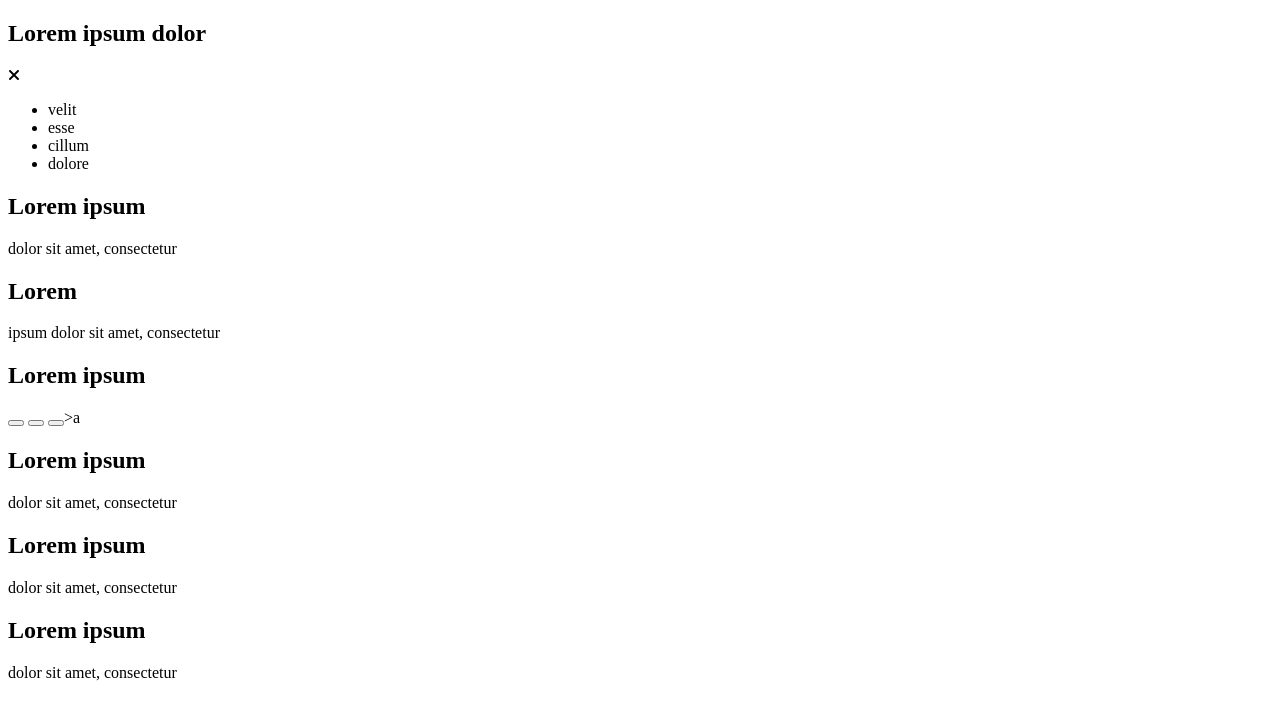
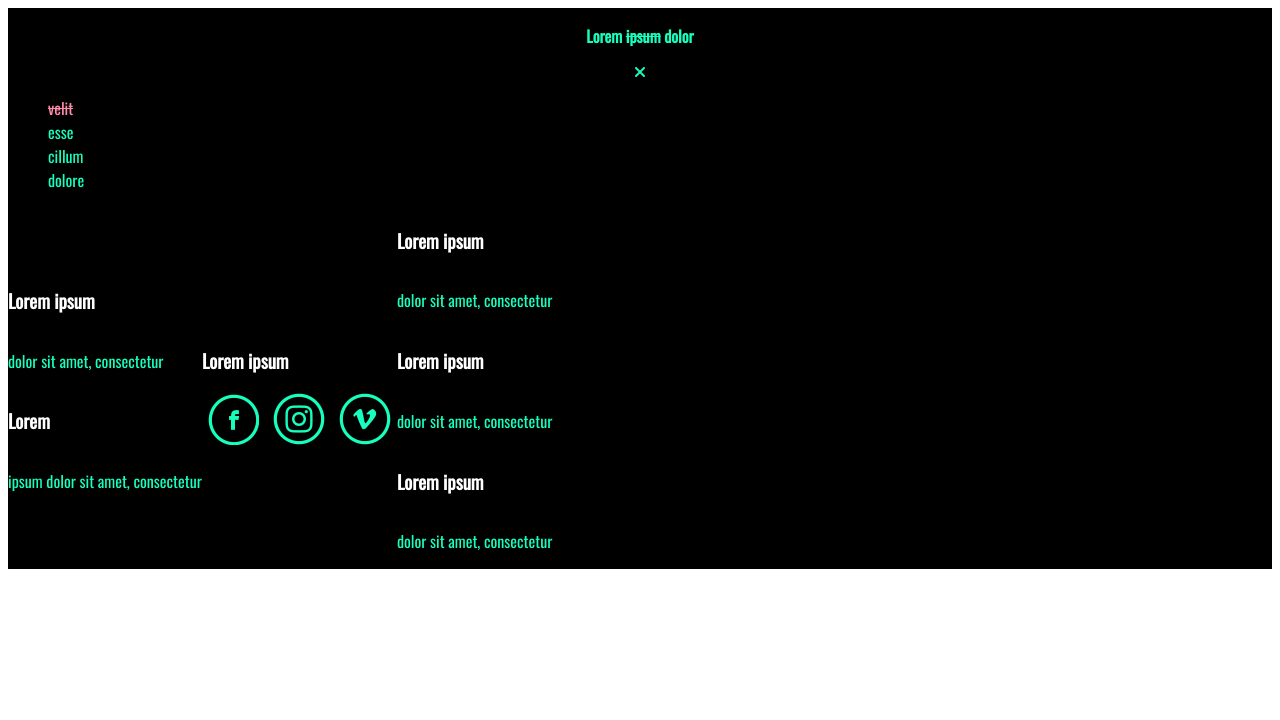
Before and after one commit to MariaDelMar23/202204-W1CHWE-elias-heresi-mariadelmar-cegarra, a website: page index.html in a window 1280 px wide. Drawn offline with nearby package versions, Linux system fonts and the light colour scheme.

Commit message:
Added style to footer, changed some footer html element tags

```diff
--- a/index.html
+++ b/index.html
@@ -1,9 +1,16 @@
 <!DOCTYPE html>
 <html lang="en">
 <head>
+  <link rel="preconnect" href="https://fonts.googleapis.com/" />
+    <link rel="preconnect" href="https://fonts.gstatic.com/" crossorigin />
+    <link
+      href="https://fonts.googleapis.com/css2?family=Open+Sans&family=Oswald&display=swap"
+      rel="stylesheet"
+    />
   <meta charset="UTF-8">
   <meta http-equiv="X-UA-Compatible" content="IE=edge">
   <meta name="viewport" content="width=device-width, initial-scale=1.0">
+  <link rel="stylesheet" href="style.css">
   <script src="https://kit.fontawesome.com/76694cac73.js" crossorigin="anonymous"></script>
   <title>Document</title>
 </head>
@@ -16,7 +23,7 @@
 
   <footer>
     <span>
-      <h2>Lorem ipsum dolor</h2>
+      <h3>Lorem <strong>ipsum</strong> dolor</h3>
       <i class="fa-solid fa-xmark"></i>
     </span>
     <ul>
@@ -27,28 +34,31 @@
     </ul>
     <text>
       <div>
-        <h2 class="footer__titles">Lorem ipsum</h2>
+        <h3 class="footer__titles">Lorem ipsum</h3>
         <p>dolor sit amet, consectetur</p>
-        <h2 class="footer__titles">Lorem</h2>
+        <h3 class="footer__titles">Lorem</h3>
         <p>ipsum dolor sit amet, consectetur</p>
       </div>
       <div>
-        <h2 class="footer__titles">Lorem ipsum</h2>
-        <button class="icon-footer"></button>
-        <button class="icon-footer"></button>
-        <button class="icon-footer"></button>>a
-        </a>
+        <h3 class="footer__titles">Lorem ipsum</h3>
+        <section class="footer-icon">
+          <button class="footer-icon__icon"><img src="images\home\media\facebook_icon.png" alt="Facebook"></button>
+          <button class="footer-icon__icon"><img src="images\home\media\instagram_icon.png" alt="Instagram"></button>
+          <button class="footer-icon__icon"><img src="images\home\media\vimeo_icon.png" alt="Vimeo"></button>
+        </section>
+
       </div>
       <div>
-        <h2 class="footer__titles">Lorem ipsum</h2>
+        <h3 class="footer__titles">Lorem ipsum</h3>
         <p>dolor sit amet, consectetur</p>
-        <h2 class="footer__titles">Lorem ipsum</h2>
+        <h3 class="footer__titles">Lorem ipsum</h3>
         <p>dolor sit amet, consectetur</p>
-        <h2 class="footer__titles">Lorem ipsum</h2>
+        <h3 class="footer__titles">Lorem ipsum</h3>
         <p>dolor sit amet, consectetur</p>
       </div>
     </text>
+  </footer>
 
-  </footer>
+
 </body>
 </html>
--- a/sass/style.scss
+++ b/sass/style.scss
@@ -0,0 +1,67 @@
+
+
+body{
+  font-family: "Oswald", "Open Sans", sans-serif;
+}
+
+footer{
+  background-color: #000;
+  display: flex;
+  flex-direction: column;
+  justify-content: flex-start;
+  span{
+    display: flex;
+    flex-direction: column;
+    justify-content: center;
+    color: #16FFBD;
+    h3{
+      text-align: center;
+      font-size: medium;
+      strong{
+      text-decoration: line-through;
+      }
+    }
+    i{
+      text-align: center;
+    }
+  }
+  ul{
+    list-style: none;
+    display: flex;
+    flex-direction: column;
+    justify-content: center;
+    li{
+      color:#16FFBD;
+    }
+    li:nth-child(1){
+      text-decoration: line-through;
+      color: #FE8CAB;
+    }
+  }
+  text{
+    display: flex;
+    flex-direction: row;
+    justify-content: space-around flex-start;
+    div{
+      display: flex;
+      flex-direction: column;
+      justify-content: center;
+      h3{
+        color: #fff;
+      }
+      p{
+        color:#16FFBD
+      }
+      section{
+        display: flex;
+        flex-direction: row;
+        justify-content: space-around;
+        button {
+          size:20px;
+          background-color: #000;
+          border: none;
+        }
+      }
+    }
+  }
+}
```
Also changed, not shown: images/home/media/facebook_icon.png (added), images/home/media/instagram_icon.png (added), images/home/media/vimeo_icon.png (added), style.css, 1 other file.
